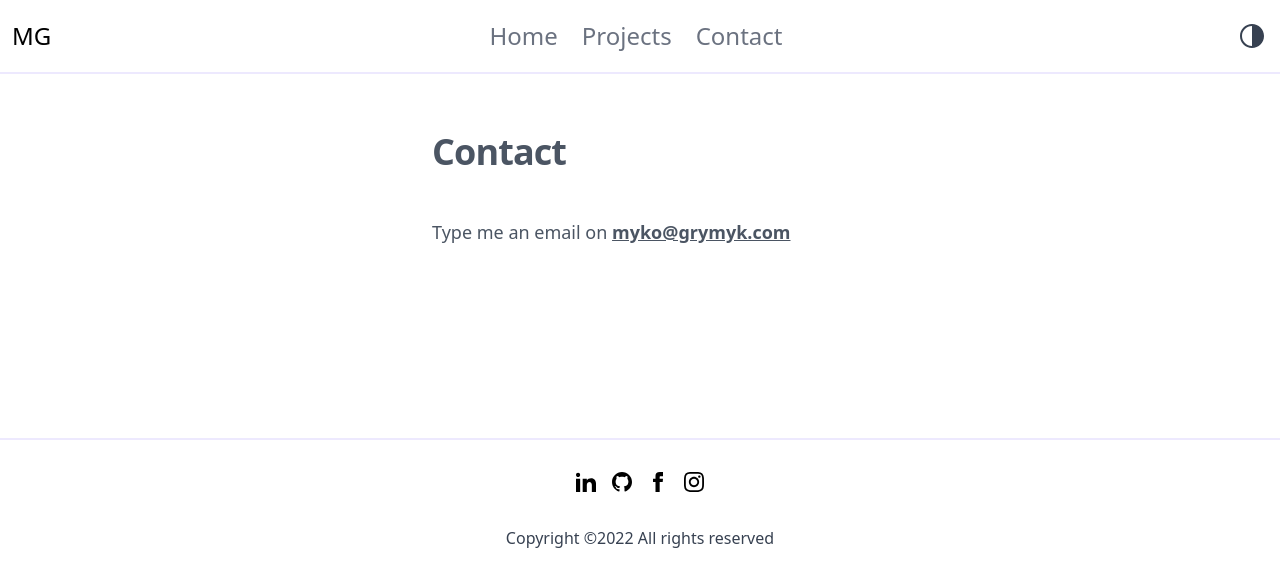
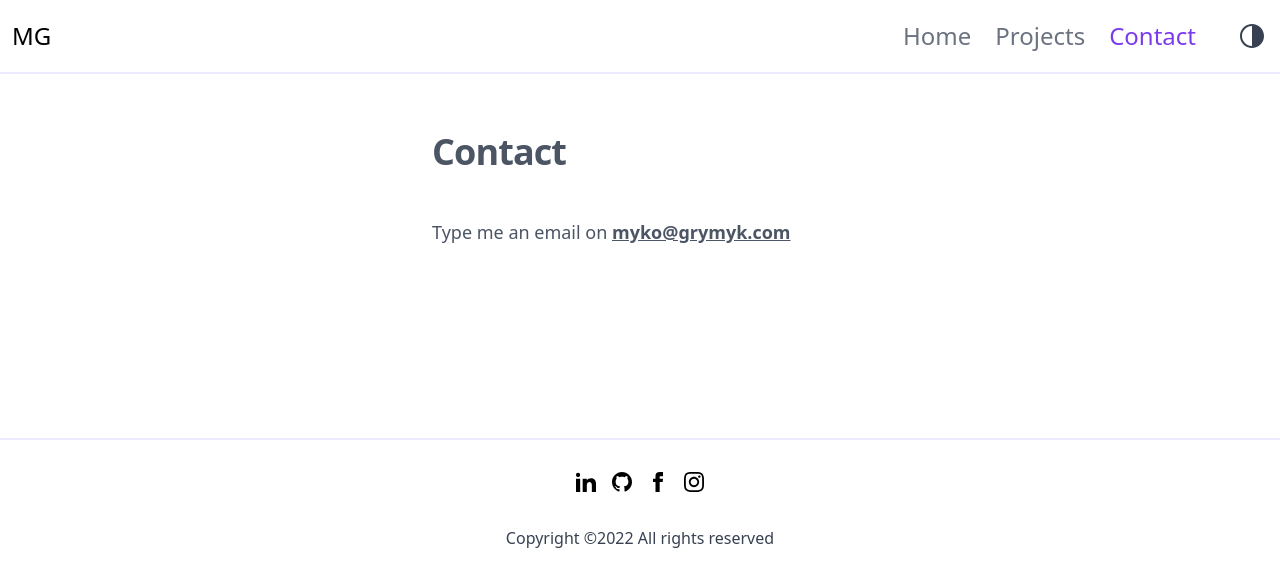
Before and after one commit to grymyk/pf_grymyk, a Next.js app: page /contact in a window 1280 px wide. Shown: the top 586 px of the page. Built offline with nearby package versions, Linux system fonts and the light colour scheme; a small style sheet from the web is missing.

Commit message:
active item style

```diff
--- a/components/Layout.js
+++ b/components/Layout.js
@@ -1,6 +1,6 @@
 import Head from "next/head";
+import Navbar from "./Navbar/";
 import Footer from "./Footer";
-import Navbar from "./Navbar/";
 
 export default function Layout({ children }) {
   return (
@@ -8,10 +8,6 @@ export default function Layout({ children }) {
       <Head>
         <title>Mykola Grytsai</title>
         <link rel="icon" href="/favicon.ico" />
-        <link
-          href="https://unpkg.com/prism-theme-night-owl@1.4.0/build/no-italics.css"
-          rel="stylesheet"
-        />
       </Head>
       <Navbar />
       <main>{children}</main>
--- a/components/Navbar/Menu/NavButton.js
+++ b/components/Navbar/Menu/NavItem.js
@@ -1,19 +1,24 @@
 import Link from "next/link";
 
-export default function NavButton({ text, url }) {
+export default function NavItem({ current_url, active_url, title }) {
     const mobile = `mt-10 text-gray-500 hover:text-violet-400
         dark:hover:text-violet-400 font-medium
         dark:text-gray-300 text-2xl block
     `
     const dekstop = `md:mx-3 md:my-0`
+    const active_item_style = ' text-violet-600';
 
-    const nav_item = mobile + dekstop;
+    let nav_item = mobile.concat(dekstop);
+
+    if (active_url === current_url) {
+        nav_item += active_item_style;
+    }
 
     return (
       <>
-            <Link href = { url } >
+            <Link href = { current_url } >
                 <a className = { nav_item }>
-                    {text}
+                    { title }
                 </a>
             </Link>
         </>
--- a/components/Navbar/Menu/index.js
+++ b/components/Navbar/Menu/index.js
@@ -1,6 +1,7 @@
 import { useState } from "react"
-import NavButton from './NavButton';
+import NavItem from './NavItem';
 import HamburgerMenu from './Hamburger'
+import { useRouter } from 'next/router'
 
 export default function Menu() {
     const mobile = `text-center duration-300
@@ -12,31 +13,57 @@ export default function Menu() {
         md:bg-transparent md:flex-row md:bg-transparent
     `
 
-    const active = `left-0`
+    const open = `left-0`
 
-    const [isActive, setActive] = useState(false);
+    const [isOpen, setOpen] = useState(false);
 
     const handleToggle = () => {
-        setActive( !isActive );
+        setOpen( !isOpen );
     };
 
-    let menu_style = mobile + dekstop;
+    let menu_style = mobile.concat(dekstop);
 
-    if (isActive) {
-        menu_style += active;
+    if ( isOpen ) {
+        menu_style += open;
     }
+
+    const links = [{
+	    url: '/',
+            id: 1,
+            title: 'Home',
+            active_cls: ''
+        }, {
+            url: '/projects',
+            id: 2,
+            title: 'Projects',
+            active_cls: '',
+        }, {
+            url: '/contact',
+            id: 4,
+            title: 'Contact',
+            active_cls: ''
+    }]
+
+    const router = useRouter()
+    const active_url = router.pathname;
+
+    const nav_list = links.map( (link) => {
+        return <NavItem
+            key = { link.id }
+            title = { link.title }
+            current_url = { link.url }
+            active_url = { active_url }
+        />
+    })
 
     return (
         <>
             <div className = { menu_style }>
-                <NavButton text="Home" url="/" />
-                <NavButton text="Projects" url="/projects" />
-                {/* <NavButton text="Blog" url="/blog" /> */}
-                <NavButton text="Contact" url="/contact" />
+                { nav_list }
             </div>
             <HamburgerMenu
                 handleToggle = { handleToggle }
-                isActive = { isActive }
+                isOpen = { isOpen }
             />
         </>
 
--- a/components/Navbar/index.js
+++ b/components/Navbar/index.js
@@ -3,12 +3,16 @@ import Menu from './Menu/'
 import ThemeSwitcher from './ThemeSwitcher'
 
 export default function Navbar() {
+  const items_style = `flex flex-wrap items-center justify-between`
+
   return (
     <header className="body-font border-b-2 border-violet-100 dark:border-gray-100">
-        <nav className="flex flex-wrap items-center justify-between">
+        <nav className = {items_style} >
             <Logo />
-            <Menu />
-            <ThemeSwitcher />
+            <div className = {items_style} >
+                <Menu />
+                <ThemeSwitcher />
+            </div>
         </nav>
     </header>
   );
--- a/components/Projects/Card.js
+++ b/components/Projects/Card.js
@@ -23,6 +23,8 @@ export default function Card({link, imgUrl, title, description, tools }) {
                 src = { imgUrl }
                 alt = { title }
                 className="transform object-cover h-full w-full"
+                width = { 352 }
+                height = { 288 }
             />
             <div className="bg-black object-cover h-full w-full absolute top-0 opacity-0 group-hover:opacity-40"></div>
           </div>
```
Also changed, not shown: components/Navbar/Logo.js (line endings or trailing spaces).
